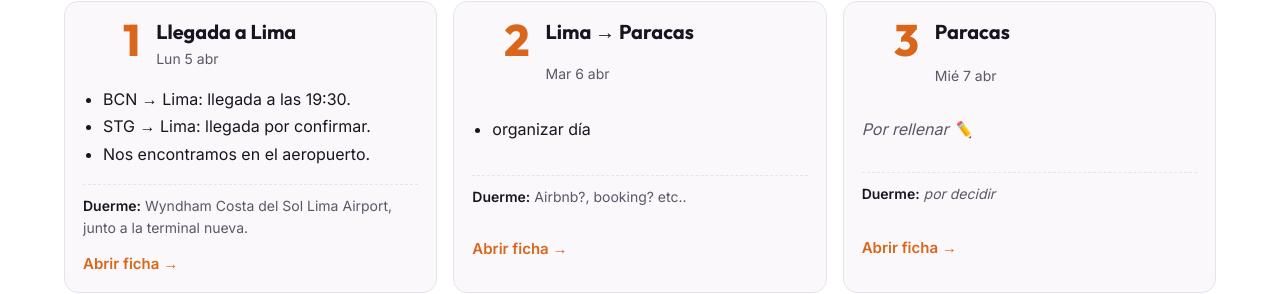
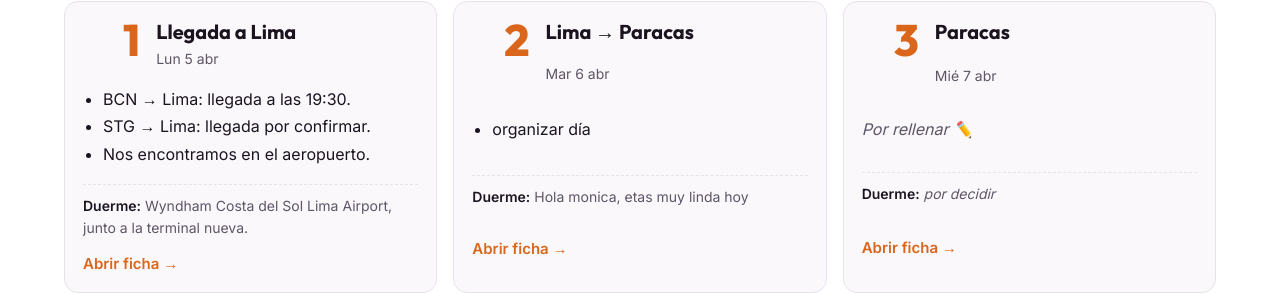
Before and after one commit to Rnld404/peru2027, a plain HTML site: page index.html in a window 1280 px wide. Shown: the part 968-1262 px from the top of the page. Drawn offline with Linux system fonts and the light colour scheme.

Commit message:
Update index.html

```diff
--- a/index.html
+++ b/index.html
@@ -185,7 +185,7 @@ const dias=[
  {t:'Lima → Paracas',d:'Mar 6 abr',a:5,
   plan:['organizar día'],
   tr:['transporte de Lima a Paracas, ver como ir, estación de bus, etc'],
-  st:['Airbnb?, booking? etc..'],
+  st:['Hola monica, etas muy linda hoy'],
   notas:['Notitas para que no se olvide de nada (:']},
 
 
```
